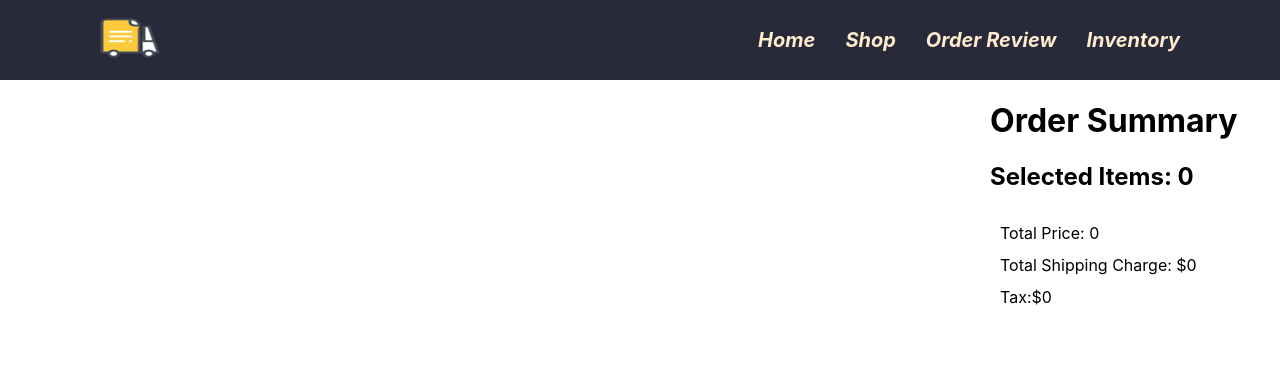
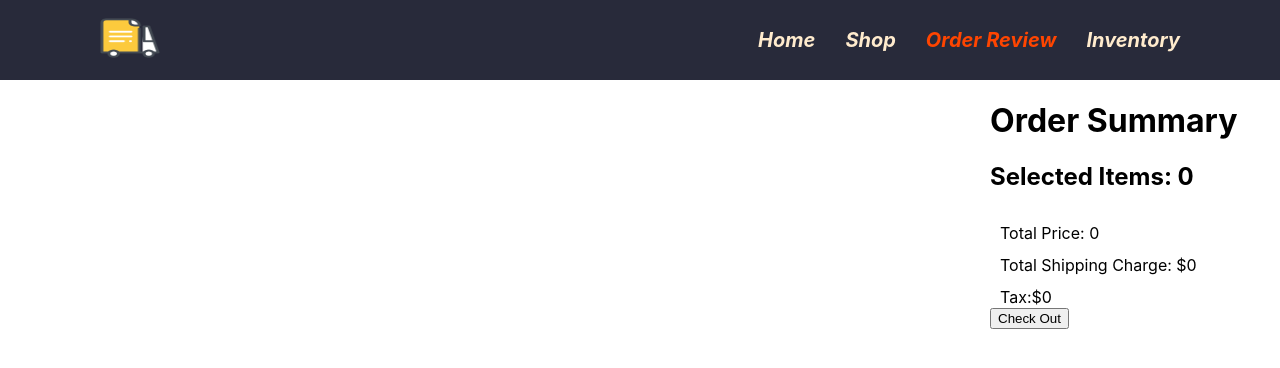
Before and after one commit to Abm-Imran/e-shop, a React (Create React App) app: page /order-review in a window 1280 px wide. Shown: the top 368 px of the page. Built offline with nearby package versions, Linux system fonts and the light colour scheme.

Commit message:
active link/NavLink and children added

```diff
--- a/src/components/Cart/Cart.js
+++ b/src/components/Cart/Cart.js
@@ -1,8 +1,9 @@
 import React from 'react';
 import './Cart.css'
 
-const Cart = ({cart}) => {
-    // const {} = cart;
+const Cart = (props) => {
+    console.log(props);
+    const {cart, children} = props;
     let totalPrice= 0;
     let shipping = 0;
     let quantity = 0;
@@ -19,6 +20,7 @@ const Cart = ({cart}) => {
             <p>Total Price: {totalPrice}</p>
             <p>Total Shipping Charge: ${shipping}</p>
             <p>Tax:${tax}</p>
+            {children}
         </div>
     );
 };
--- a/src/components/Header/Header.css
+++ b/src/components/Header/Header.css
@@ -21,6 +21,10 @@
     font-size: 20px;
     font-weight: bold;
 }
-.nav-item a:hover{
+/* .nav-item a:hover{
     color: #E14D2A;
+} */
+
+.nav-item .active{
+    color: orangered;
 }
--- a/src/components/Header/Header.js
+++ b/src/components/Header/Header.js
@@ -1,5 +1,5 @@
 import React from 'react';
-import { Link } from 'react-router-dom';
+import { Link, NavLink } from 'react-router-dom';
 import Logo from '../../images/icon.png'
 import './Header.css'
 const Header = () => {
@@ -7,10 +7,10 @@ const Header = () => {
         <nav className='header'>
             <Link to='/home' > <img src={Logo} alt="" /> </Link>
             <div className="nav-item">
-                <Link to={'/'} >Home</Link>
-                <Link to={'/shop'} >Shop</Link>
-                <Link to={'/order-review'}>Order Review</Link>
-                <Link to={'/inventory'}>Inventory</Link>
+                <NavLink to={'/'} >Home</NavLink>
+                <NavLink to={'/shop'} >Shop</NavLink>
+                <NavLink to={'/order-review'}>Order Review</NavLink>
+                <NavLink to={'/inventory'}>Inventory</NavLink>
 
             </div>
         </nav>
--- a/src/components/OrderReview/OrderReview.js
+++ b/src/components/OrderReview/OrderReview.js
@@ -1,4 +1,5 @@
 import React from 'react';
+import { Link } from 'react-router-dom';
 import useCart from '../../hooks/useCart';
 import useProduct from '../../hooks/useProduct';
 import { removeFromDb } from '../../utilities/locatstoragedb';
@@ -9,7 +10,7 @@ const OrderReview = () => {
     const [products, setProducts] = useProduct();
     const [cart, setCart] = useCart(products);
     // console.log(products.length);
-    const handleRemoveItem = (clickedProduct) =>{
+    const handleRemoveItem = (clickedProduct) => {
         // console.log(clickedProduct);
         const restProducts = cart.filter(product => product.id !== clickedProduct.id);
         setCart(restProducts);
@@ -22,16 +23,18 @@ const OrderReview = () => {
             <div className="review-product-container">
                 {
                     cart.map(product => <ReviewItem
-                    key={product.id}
-                    product={product}
-                    handleRemoveItem = {handleRemoveItem}
+                        key={product.id}
+                        product={product}
+                        handleRemoveItem={handleRemoveItem}
                     ></ReviewItem>)
                 }
             </div>
             <div className="cart-container">
                 <Cart
                     cart={cart}
-                ></Cart>
+                >
+                    <Link to={'/inventory'} ><button>Check Out</button></Link>
+                </Cart>
             </div>
         </div>
     );
--- a/src/components/Shop/Shop.js
+++ b/src/components/Shop/Shop.js
@@ -5,6 +5,7 @@ import { getStoredCart, localStorageDb } from '../../utilities/locatstoragedb';
 import Cart from '../Cart/Cart';
 import Product from '../Product/Product';
 import './Shop.css'
+import { Link } from 'react-router-dom';
 
 const Shop = () => {
     const [products, setProducts] = useProduct();
@@ -64,7 +65,7 @@ const Shop = () => {
 
                 <Cart
                     cart={cart}
-                ></Cart>
+                > <Link to={'/order-review'} ><button>Order Review</button></Link> </Cart>
             </div>
         </div>
     );
```
